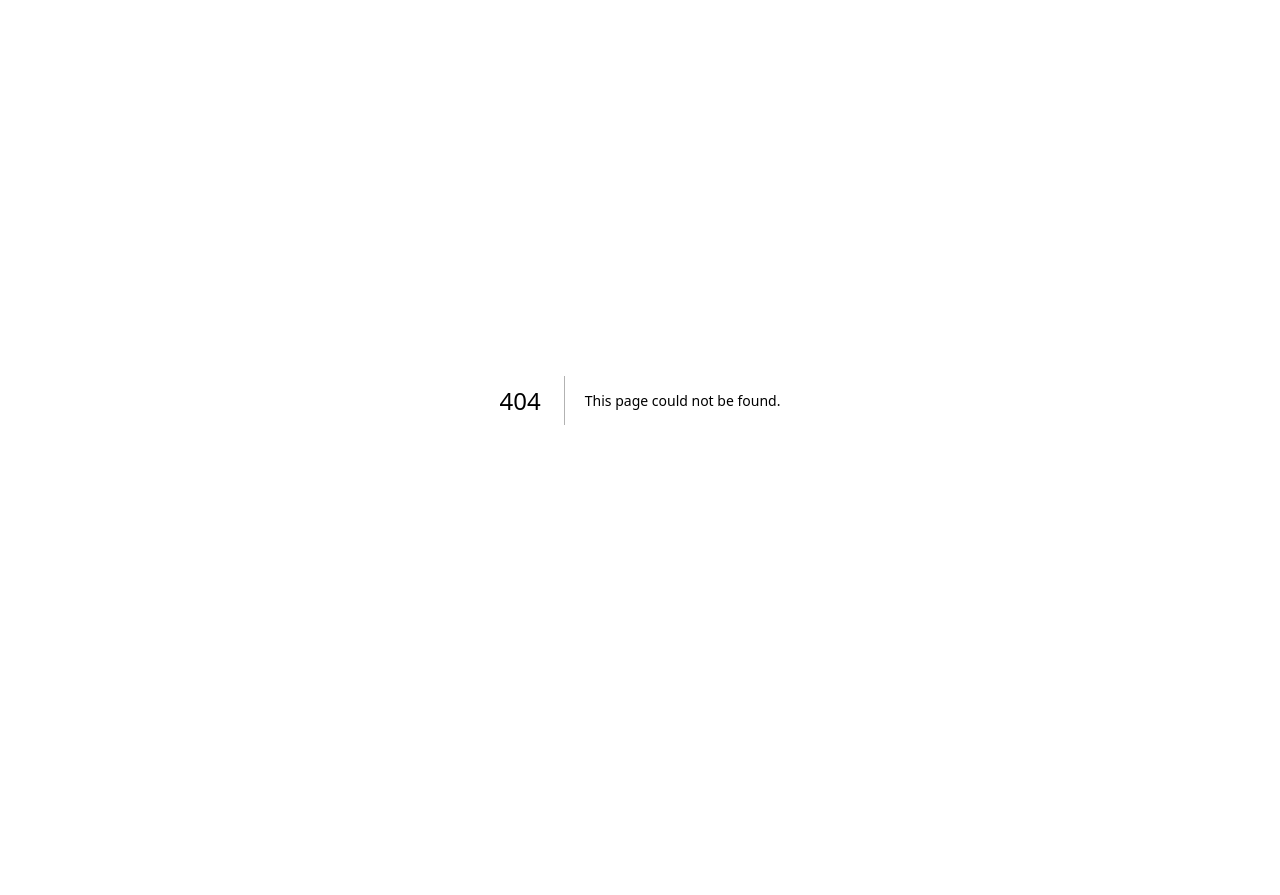
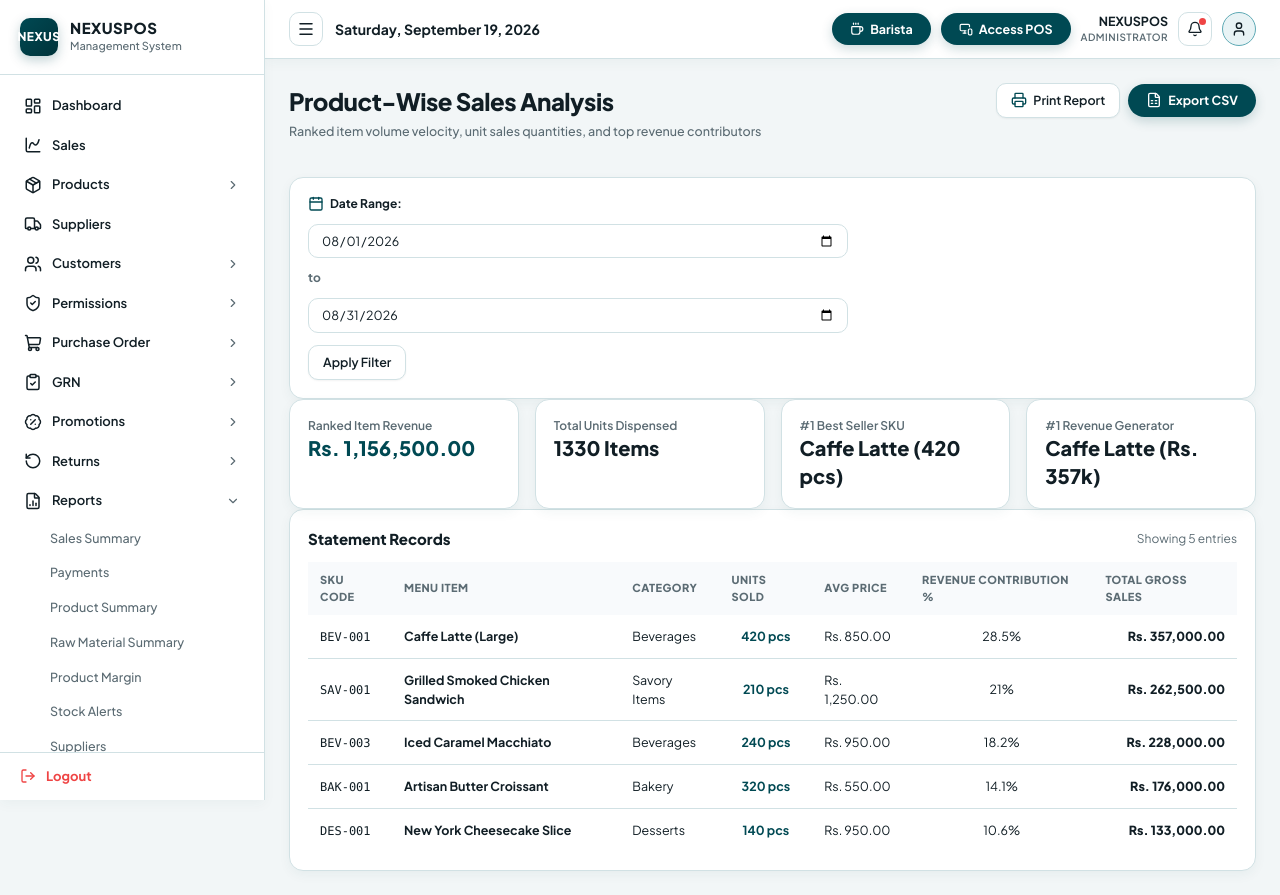
Before and after one commit to Clerans/NEXTJS-POS, a Next.js app in the folder nexuspos-app/: page /reports/product-wise-sales in a window 1280 px wide. Before the commit this address had no page. Before the commit the page ends 800 px from the top, so only its background shows below. Built offline with nearby package versions, Linux system fonts and the light colour scheme.

Commit message:
Functions Updated

```diff
--- /dev/null
+++ b/nexuspos-app/src/app/(dashboard)/reports/negative-stock/page.tsx
@@ -0,0 +1,43 @@
+"use client";
+
+import React from "react";
+import { ReportView, ReportColumn } from "@/components/reports/ReportView";
+import { Badge } from "@/components/ui/Badge";
+import { formatDate } from "@/lib/utils";
+
+interface NegativeStockRow {
+  sku: string;
+  name: string;
+  outlet: string;
+  recordedBalance: string;
+  policyStatus: string;
+  lastSold: string;
+}
+
+const mockData: NegativeStockRow[] = [];
+
+export default function NegativeStockReportPage() {
+  const columns: ReportColumn<NegativeStockRow>[] = [
+    { header: "SKU Code", accessor: (r) => <span className="font-mono text-xs">{r.sku}</span> },
+    { header: "Item Name", accessor: (r) => <span className="font-bold text-text-dark">{r.name}</span> },
+    { header: "Store Outlet", accessor: (r) => r.outlet },
+    { header: "Deficit Recorded Balance", accessor: (r) => <span className="font-bold text-red-600">{r.recordedBalance}</span> },
+    { header: "Negative Stock Policy", accessor: (r) => <Badge variant="green">{r.policyStatus}</Badge> },
+    { header: "Last Transacted", accessor: (r) => formatDate(r.lastSold), align: "right" },
+  ];
+
+  return (
+    <ReportView
+      title="Negative Stock Exception Report"
+      subtitle="Audit log of register overrides and inventory accounts with negative stock balances"
+      metrics={[
+        { label: "Negative Balance Items", value: "0 Items", highlight: true },
+        { label: "Policy Compliance", value: "100% Strict" },
+        { label: "Inventory Variances", value: "None Detected" },
+        { label: "Negative Stock Allowed", value: "Disabled in Settings" },
+      ]}
+      columns={columns}
+      data={mockData}
+    />
+  );
+}
--- /dev/null
+++ b/nexuspos-app/src/app/(dashboard)/reports/product-wise-sales/page.tsx
@@ -0,0 +1,53 @@
+"use client";
+
+import React from "react";
+import { ReportView, ReportColumn } from "@/components/reports/ReportView";
+import { formatCurrency } from "@/lib/utils";
+
+interface ProductSaleRow {
+  sku: string;
+  name: string;
+  category: string;
+  unitsSold: number;
+  unitPrice: number;
+  totalRevenue: number;
+  sharePercent: number;
+}
+
+const mockData: ProductSaleRow[] = [
+  { sku: "BEV-001", name: "Caffe Latte (Large)", category: "Beverages", unitsSold: 420, unitPrice: 850, totalRevenue: 357000, sharePercent: 28.5 },
+  { sku: "SAV-001", name: "Grilled Smoked Chicken Sandwich", category: "Savory Items", unitsSold: 210, unitPrice: 1250, totalRevenue: 262500, sharePercent: 21.0 },
+  { sku: "BEV-003", name: "Iced Caramel Macchiato", category: "Beverages", unitsSold: 240, unitPrice: 950, totalRevenue: 228000, sharePercent: 18.2 },
+  { sku: "BAK-001", name: "Artisan Butter Croissant", category: "Bakery", unitsSold: 320, unitPrice: 550, totalRevenue: 176000, sharePercent: 14.1 },
+  { sku: "DES-001", name: "New York Cheesecake Slice", category: "Desserts", unitsSold: 140, unitPrice: 950, totalRevenue: 133000, sharePercent: 10.6 },
+];
+
+export default function ProductWiseSalesReportPage() {
+  const columns: ReportColumn<ProductSaleRow>[] = [
+    { header: "SKU Code", accessor: (r) => <span className="font-mono text-xs">{r.sku}</span> },
+    { header: "Menu Item", accessor: (r) => <span className="font-bold text-text-dark">{r.name}</span> },
+    { header: "Category", accessor: (r) => r.category },
+    { header: "Units Sold", accessor: (r) => <span className="font-bold text-patina">{r.unitsSold} pcs</span>, align: "center" },
+    { header: "Avg Price", accessor: (r) => formatCurrency(r.unitPrice) },
+    { header: "Revenue Contribution %", accessor: (r) => `${r.sharePercent}%`, align: "center" },
+    { header: "Total Gross Sales", accessor: (r) => <span className="font-black text-text-dark">{formatCurrency(r.totalRevenue)}</span>, align: "right" },
+  ];
+
+  const totalRev = mockData.reduce((acc, p) => acc + p.totalRevenue, 0);
+  const totalUnits = mockData.reduce((acc, p) => acc + p.unitsSold, 0);
+
+  return (
+    <ReportView
+      title="Product-Wise Sales Analysis"
+      subtitle="Ranked item volume velocity, unit sales quantities, and top revenue contributors"
+      metrics={[
+        { label: "Ranked Item Revenue", value: formatCurrency(totalRev), highlight: true },
+        { label: "Total Units Dispensed", value: `${totalUnits} Items` },
+        { label: "#1 Best Seller SKU", value: "Caffe Latte (420 pcs)" },
+        { label: "#1 Revenue Generator", value: "Caffe Latte (Rs. 357k)" },
+      ]}
+      columns={columns}
+      data={mockData}
+    />
+  );
+}
--- /dev/null
+++ b/nexuspos-app/src/app/(dashboard)/reports/service-charge/page.tsx
@@ -0,0 +1,48 @@
+"use client";
+
+import React from "react";
+import { ReportView, ReportColumn } from "@/components/reports/ReportView";
+import { formatCurrency, formatDate } from "@/lib/utils";
+
+interface ServiceChargeRow {
+  date: string;
+  dineInOrders: number;
+  dineInFoodSubtotal: number;
+  serviceChargeRate: number;
+  serviceChargeCollected: number;
+  poolSharePerStaff: number;
+}
+
+const mockData: ServiceChargeRow[] = [
+  { date: "2026-08-01", dineInOrders: 54, dineInFoodSubtotal: 118000, serviceChargeRate: 10, serviceChargeCollected: 11800, poolSharePerStaff: 1475 },
+  { date: "2026-08-02", dineInOrders: 68, dineInFoodSubtotal: 154000, serviceChargeRate: 10, serviceChargeCollected: 15400, poolSharePerStaff: 1925 },
+  { date: "2026-08-03", dineInOrders: 42, dineInFoodSubtotal: 92000, serviceChargeRate: 10, serviceChargeCollected: 9200, poolSharePerStaff: 1150 },
+];
+
+export default function ServiceChargeReportPage() {
+  const columns: ReportColumn<ServiceChargeRow>[] = [
+    { header: "Date", accessor: (r) => formatDate(r.date) },
+    { header: "Dine-In Orders", accessor: (r) => `${r.dineInOrders} covers`, align: "center" },
+    { header: "Eligible Dine-In Subtotal", accessor: (r) => formatCurrency(r.dineInFoodSubtotal) },
+    { header: "Service Charge %", accessor: (r) => `${r.serviceChargeRate}%`, align: "center" },
+    { header: "Service Charge Collected", accessor: (r) => <span className="font-bold text-patina">{formatCurrency(r.serviceChargeCollected)}</span> },
+    { header: "Est. Pool Share / Staff", accessor: (r) => <span className="font-black text-emerald-700">{formatCurrency(r.poolSharePerStaff)}</span>, align: "right" },
+  ];
+
+  const totalCollected = mockData.reduce((acc, s) => acc + s.serviceChargeCollected, 0);
+
+  return (
+    <ReportView
+      title="Dine-In Service Charge Pool Report"
+      subtitle="Audit of 10% dine-in service charge receipts and staff distribution pool entitlement"
+      metrics={[
+        { label: "Total Service Charge Pool", value: formatCurrency(totalCollected), highlight: true },
+        { label: "Eligible Dine-In Covers", value: "164 Orders" },
+        { label: "Active Staff Pool Members", value: "8 Employees" },
+        { label: "Average Pool Share / Staff", value: "Rs. 4,550.00" },
+      ]}
+      columns={columns}
+      data={mockData}
+    />
+  );
+}
```
